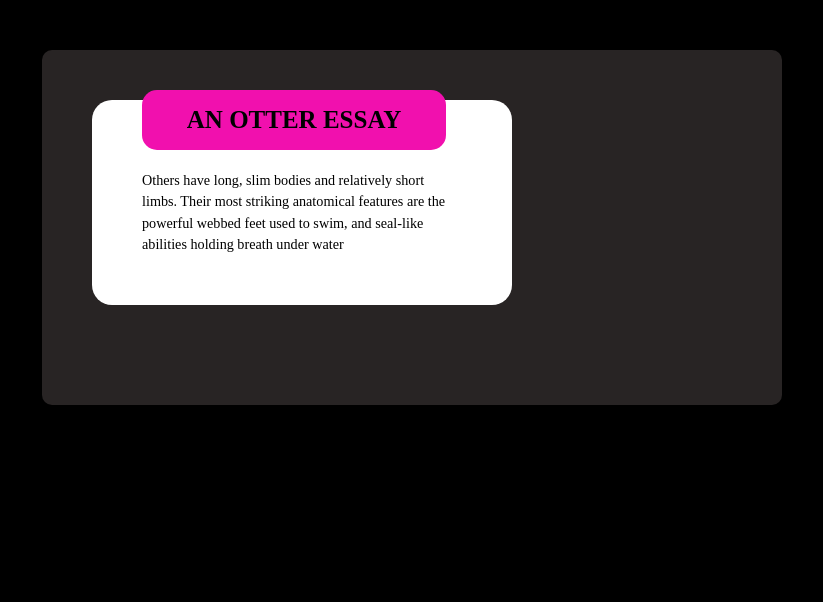
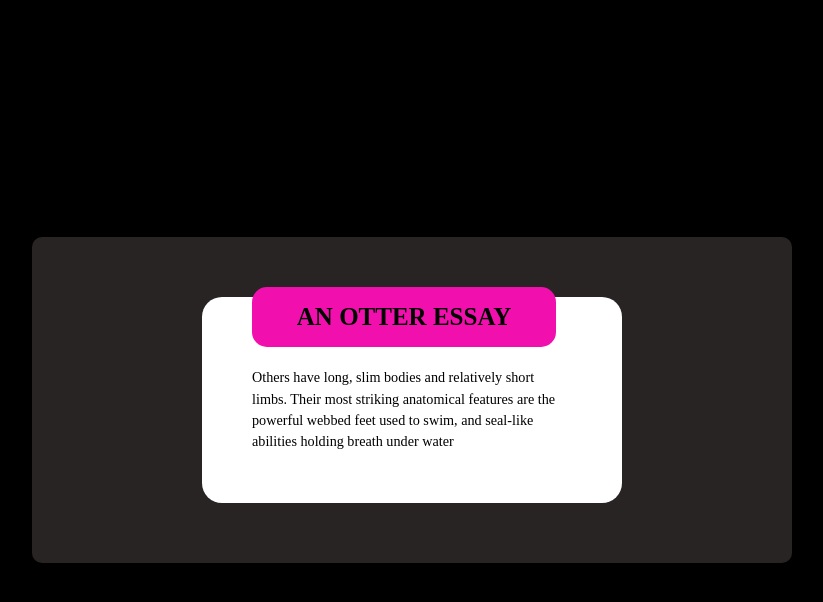
Before and after one commit to Abu-Sumayyah-05/css_asssignment, a plain HTML site: page index.html in a window 1280 px wide. Shown: the whole page, without its empty margins (228-1051 px from the left). Drawn offline with Linux system fonts and the light colour scheme.

Commit message:
correction

```diff
--- a/index.css
+++ b/index.css
@@ -7,10 +7,15 @@ body{
     background-color: black;
     display: flex;
     flex-direction: column;
+    justify-content: center;
+    align-items: center;
+    min-height: 100vh;
 }
     section{
         display: flex;
         flex-direction:column;
+        align-items: center;
+        justify-content: center;
     }
 
     .big_box{
@@ -19,9 +24,11 @@ body{
         flex-direction: column;
         width:50%;
         margin:50px auto;
-        padding: 50px;
+        padding: 60px;
         /* height: 50%; */
         border-radius: 10px;
+        justify-content: center;
+        align-items: center;
 
     }
 
@@ -29,8 +36,8 @@ body{
                 background-color: white;
                 display:flex;
                 flex-direction: column;
-                margin-right: 50px;
-                margin-bottom: 50px;
+                /* margin-right: 50px; */
+                /* margin-bottom: 50px; */
                 width: 50%;
                 padding: 50px;
                 border-radius: 20px;
```
